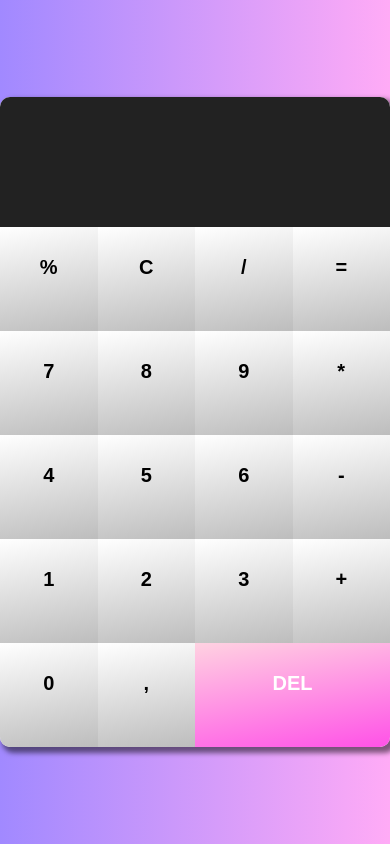
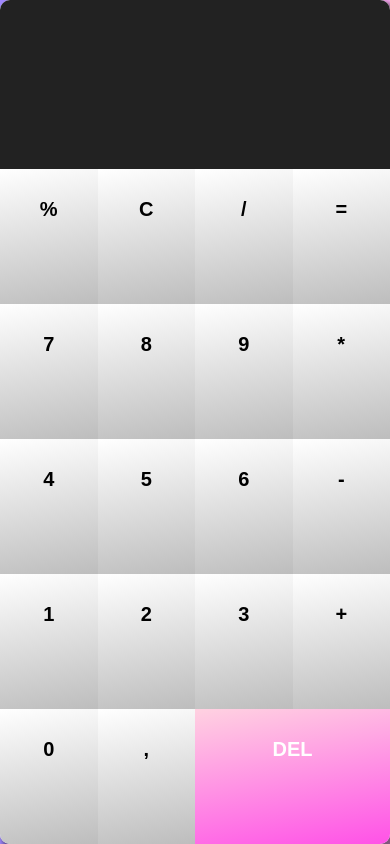
Before and after one commit to citizenofgreatsiberia/calculator, a plain HTML site: page index.html in a window 390 px wide. Drawn offline with Linux system fonts and the light colour scheme.

Commit message:
Update style.css
fixed height on mobile

```diff
--- a/style/style.css
+++ b/style/style.css
@@ -28,6 +28,12 @@ body {
 	flex-direction: column;
 	border-radius: 10px;
 	box-shadow: 4px 4px 5px 2px rgba(0, 0, 0, 0.5);
+}
+
+@media screen and (max-width: 505px) {
+	.calc {
+		min-height: 100vh;
+	}
 }
 
 .calc__display {
```
